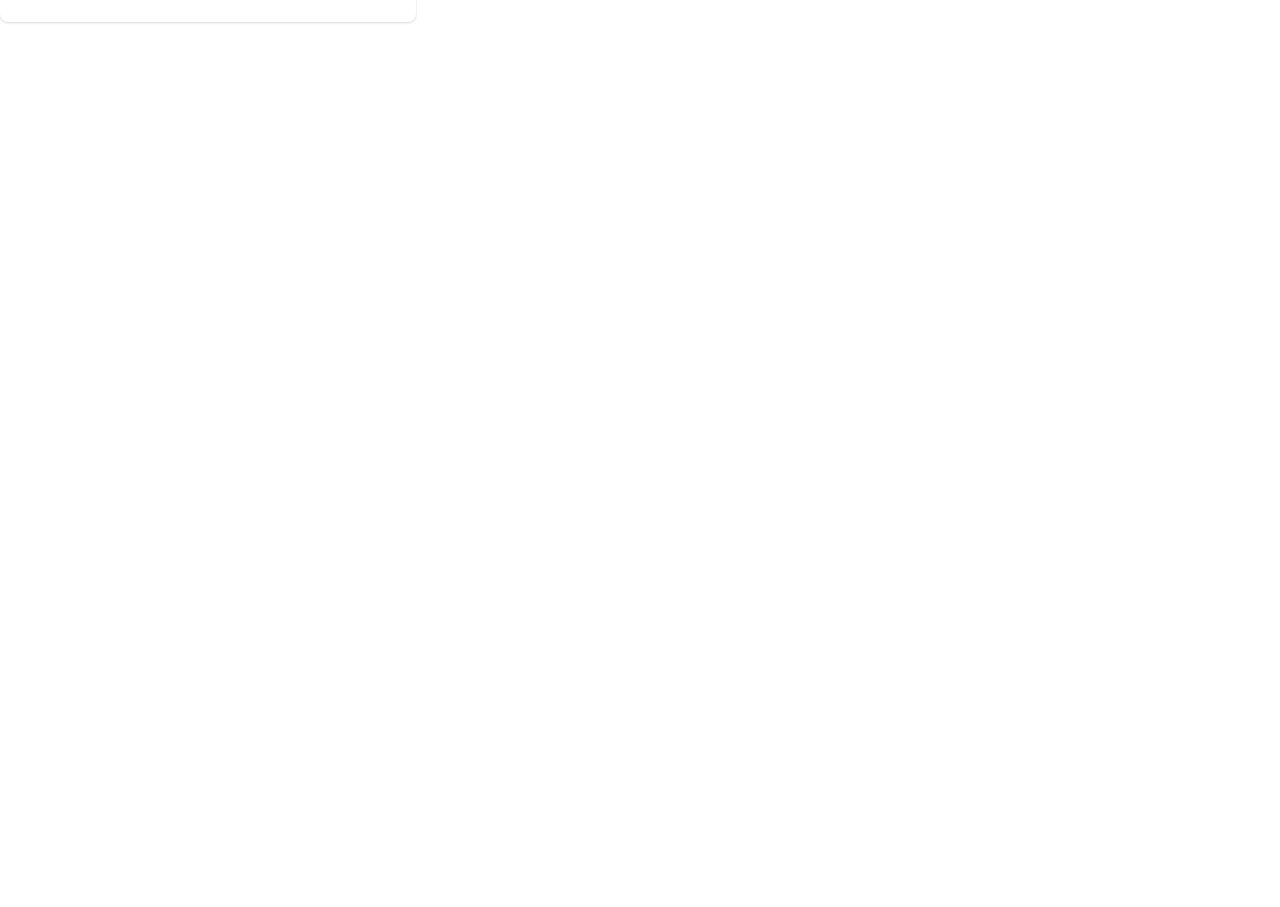
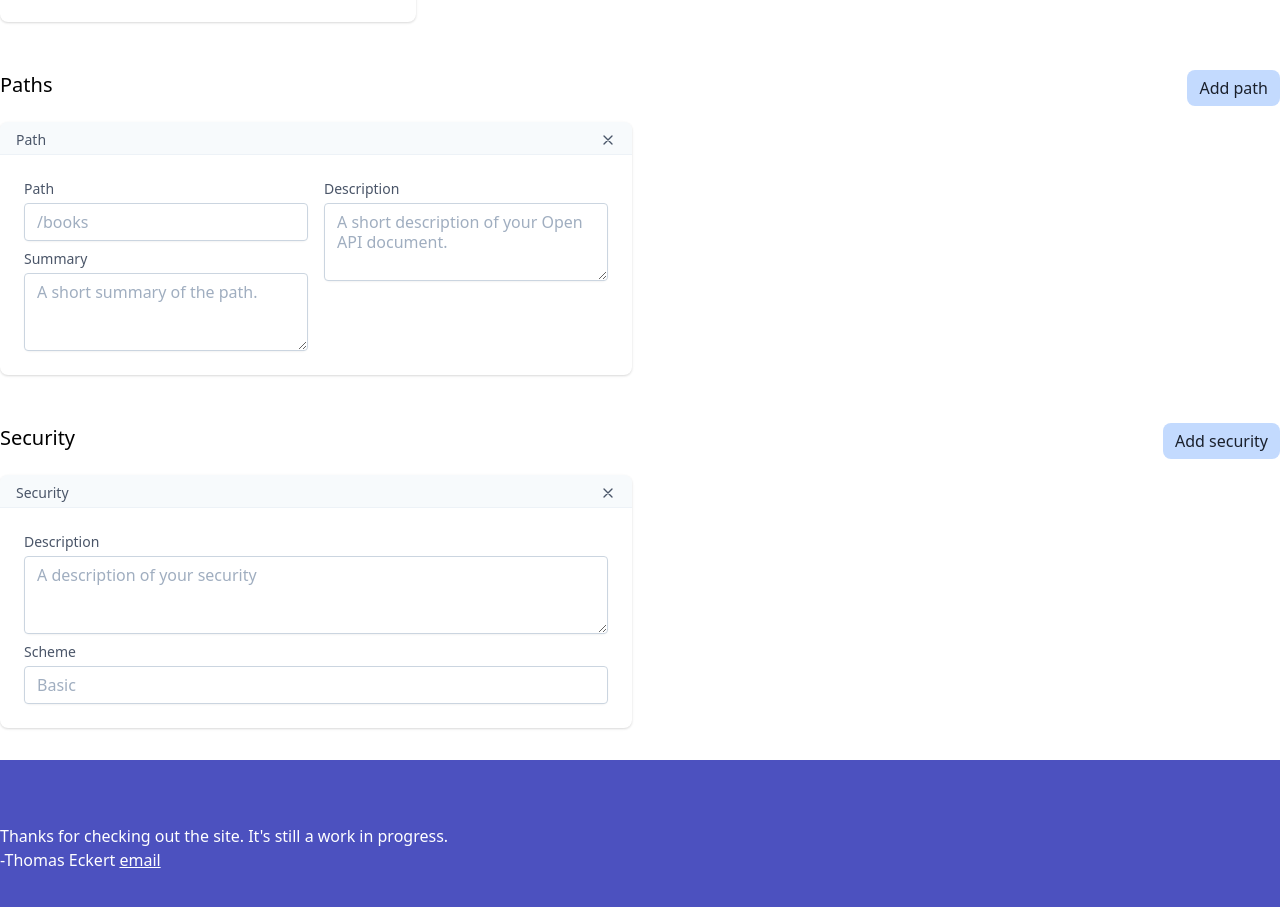
Before and after one commit to t-eckert/open-api-editor, a Vue app in the folder open-api-editor-ui/: page / in a window 1280 px wide. Shown: the part 1252-2159 px from the top of the page. Before the commit the page ends 1306 px from the top, so only its background shows below. Built offline with nearby package versions, Linux system fonts and the light colour scheme.

Commit message:
Add paths, securities, and footer to layout

```diff
--- a/open-api-editor-ui/src/App.vue
+++ b/open-api-editor-ui/src/App.vue
@@ -5,6 +5,8 @@
     <div class="container mx-auto">
       <splash class="mb-4" />
       <information class="mx-16 mb-8" />
+    </div>
+    <div>
       <servers class="mb-8">
         <server
           v-for="(server, index) in servers"
@@ -12,7 +14,18 @@
           :index="index"
         />
       </servers>
+      <paths class="mb-8">
+        <Path v-for="(server, index) in paths" :key="index" :index="index" />
+      </paths>
+      <Securities class="mb-8">
+        <Security
+          v-for="(server, index) in security"
+          :key="index"
+          :index="index"
+        />
+      </Securities>
     </div>
+    <Footer />
   </div>
 </template>
 
@@ -23,7 +36,12 @@ import Splash from "@/components/Splash.vue";
 import Information from "@/components/form/Information.vue";
 import Servers from "@/components/slots/Servers.vue";
 import Server from "@/components/form/Server.vue";
-import { ui, servers } from "@/state";
+import Paths from "@/components/slots/Paths.vue";
+import Path from "@/components/form/Path.vue";
+import Securities from "@/components/slots/Securities.vue";
+import Security from "@/components/form/Security.vue";
+import Footer from "@/components/Footer.vue";
+import { title, ui, servers, paths, security } from "@/state";
 
 export default defineComponent({
   name: "App",
@@ -33,11 +51,22 @@ export default defineComponent({
     Splash,
     Information,
     Servers,
-    Server
+    Server,
+    Paths,
+    Path,
+    Securities,
+    Security,
+    Footer
   },
 
   data() {
-    return { ui, servers };
+    return { title, ui, servers, paths, security };
+  },
+
+  watch: {
+    title: function() {
+      document.title = title.value || "Open API Editor";
+    }
   }
 });
 </script>
```
